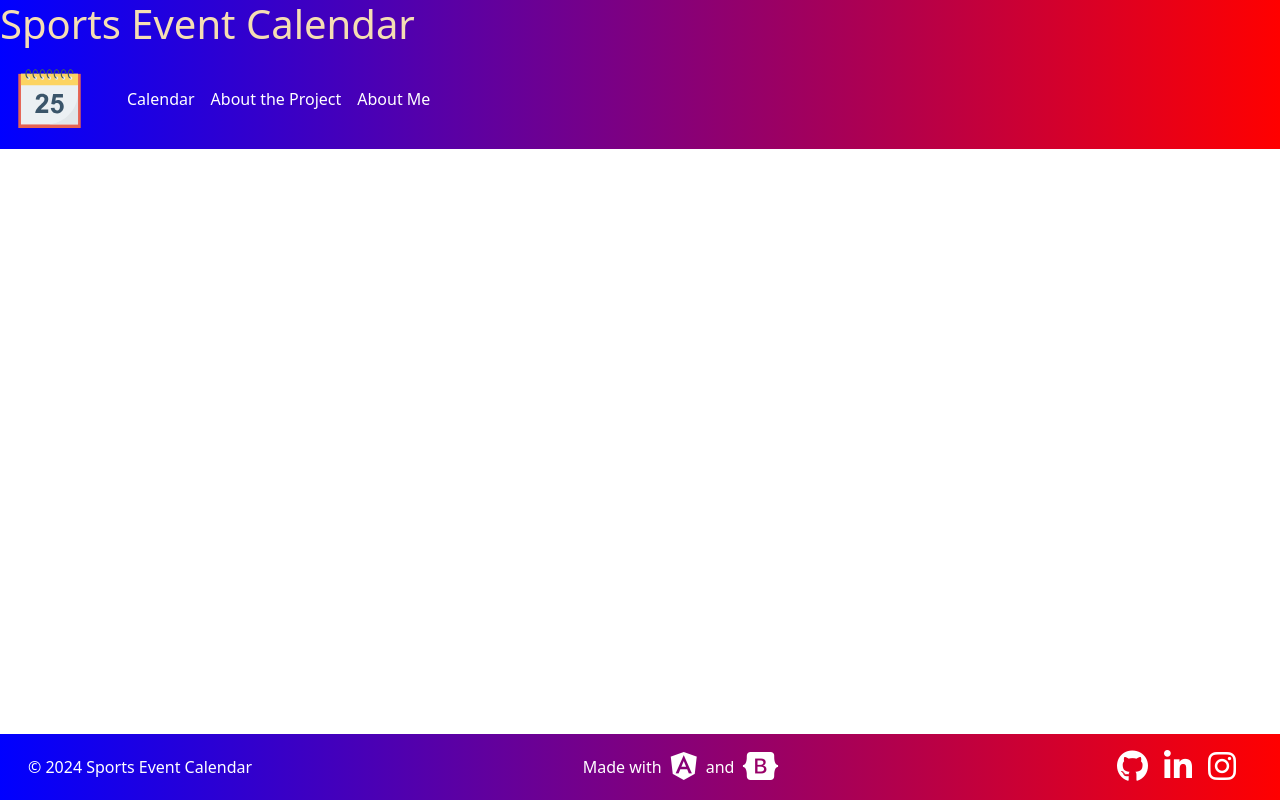
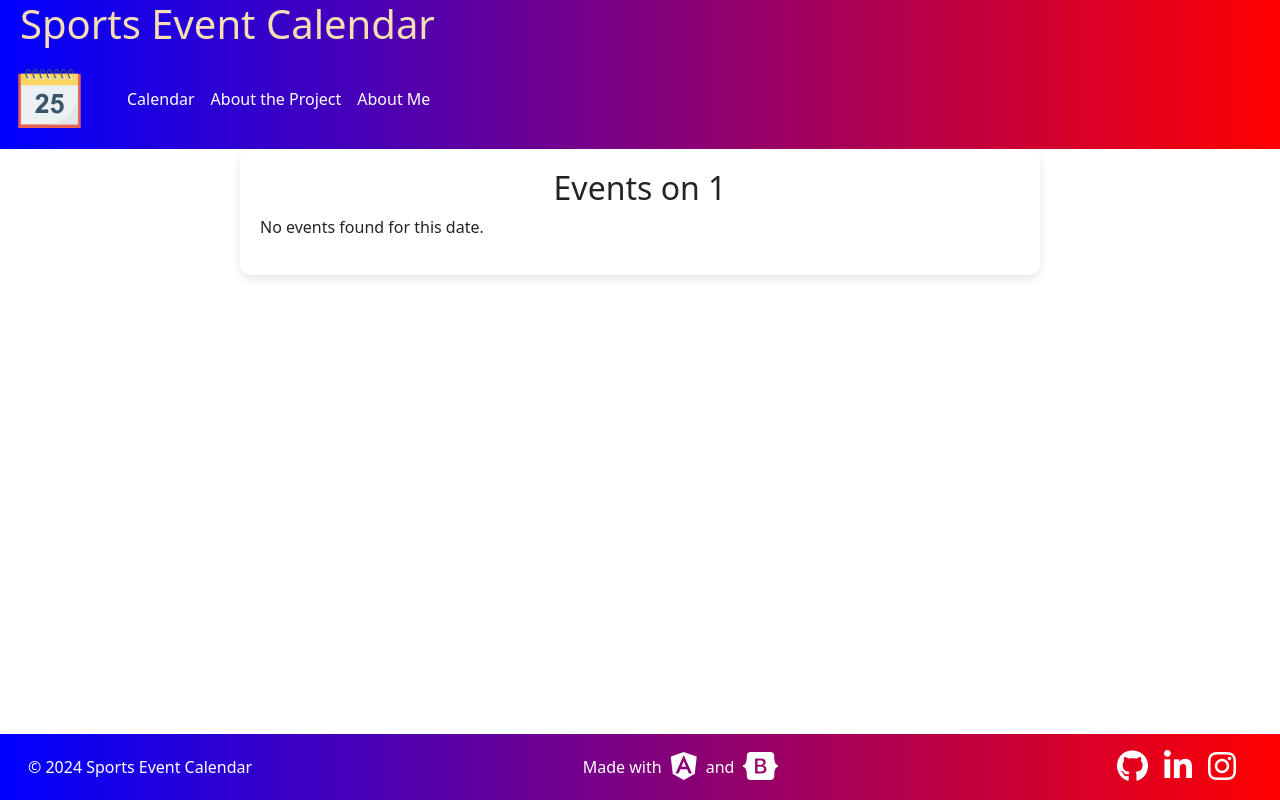
Before and after one commit to ddyankov28/sportsEventCalendar, an Angular app: page /events/1 in a window 1280 px wide. Before the commit this address led to /. Built offline with nearby package versions, Linux system fonts and the light colour scheme.

Commit message:
detail page for event works,must improve

```diff
--- a/src/app/app.component.html
+++ b/src/app/app.component.html
@@ -1,6 +1,6 @@
 <link rel="stylesheet" href="https://cdn.jsdelivr.net/npm/bootstrap-icons/font/bootstrap-icons.css">
 <link rel="stylesheet" href="https://cdnjs.cloudflare.com/ajax/libs/font-awesome/6.0.0-beta3/css/all.min.css">
-<h1 style="background:linear-gradient(to right, #0000ff, #ff0000);color:wheat"> {{ title }}</h1>
+<h1 style="background:linear-gradient(to right, #0000ff, #ff0000);color:wheat;padding-left:20px"> {{ title }}</h1>
 <app-header></app-header>
 <router-outlet></router-outlet>
 <app-footer></app-footer>
--- a/src/app/app.routes.ts
+++ b/src/app/app.routes.ts
@@ -2,9 +2,11 @@ import { Routes } from '@angular/router';
 import { AboutMeComponent } from './about-me/about-me.component';
 import { AboutProjectComponent } from './about-project/about-project.component';
 import { CalendarComponent } from './calendar/calendar.component';
+import { EventDetailsComponent } from './event-details/event-details.component';
 
 export const routes: Routes = [
     {path: 'about-me', component: AboutMeComponent},
     {path: 'about-project', component: AboutProjectComponent},
-    {path: '', component: CalendarComponent}
+    {path: '', component: CalendarComponent},
+    {path: 'events/:date', component: EventDetailsComponent}
 ];
--- a/src/app/calendar/calendar.component.html
+++ b/src/app/calendar/calendar.component.html
@@ -15,7 +15,12 @@
           <td *ngFor="let day of week" [ngClass]="{'current-day': isCurrentDay(day)}">
             <div class="day-cell">
               <span *ngIf="day">{{ day }}</span>
-              <span *ngIf="hasEvent(day)" class="event-marker"><i class="bi bi-calendar-check"></i></span>
+              <div *ngIf="hasEvent(day)" class="event-marker">
+                <!-- Displaying a single marker for the day -->
+                <span (click)="goToEventDetail(day)" class="event-icon">
+                  <i class="bi bi-calendar-check"></i>
+                </span>
+              </div>
             </div>
           </td>
         </tr>
--- a/src/app/calendar/calendar.component.scss
+++ b/src/app/calendar/calendar.component.scss
@@ -12,7 +12,7 @@
 
   th, td {
     padding: 10px;
-    border: 1px solid #ddd;
+    border: 1px solid black;
     width: 14%;
     height: 50px;
   }
@@ -52,10 +52,10 @@
 
   @media (max-width: 768px) {
     .event-marker {
-      top: 2px;  /* Adjust top position on smaller screens */
-      right: 2px; /* Adjust right position on smaller screens */
-      width: 8px; /* Smaller dot on smaller screens */
-      height: 8px; /* Smaller dot on smaller screens */
+      top: 2px;
+      right: 2px;
+      width: 8px;
+      height: 8px;
     }
   }
 
@@ -70,3 +70,7 @@
       opacity: 1;
     }
   }
+
+  .event-marker{
+    cursor: pointer;
+  }
--- a/src/app/calendar/calendar.component.ts
+++ b/src/app/calendar/calendar.component.ts
@@ -1,7 +1,16 @@
 import { Component , OnInit} from '@angular/core';
 import eventsData from '../../assets/sportData.json';
 import { CommonModule } from '@angular/common';
+import { Router } from '@angular/router';
 
+
+interface Event {
+  date: string;
+}
+
+interface EventsByDate {
+  [date: string]: Event[];
+}
 @Component({
   selector: 'app-calendar',
   standalone: true,
@@ -10,28 +19,29 @@ import { CommonModule } from '@angular/common';
   styleUrl: './calendar.component.scss'
 })
 
-export class CalendarComponent {
+
+export class CalendarComponent implements OnInit{
   currentMonth: string = '';
   currentYear: number = 0;
   displayedMonthIndex: number = 0;
   daysInMonth: number[] = [];
   firstDayOfMonth: number = 0;
   daysOfWeek: string[] = ['Mon', 'Tue', 'Wed', 'Thu', 'Fri', 'Sat', 'Sun'];
-  eventsByDate: { [key: number]: string[] } = {};
+  eventsByDate: EventsByDate = {};
+  selectedDate: string = '';
 
-  constructor() { }
+  constructor(private router: Router) { }
 
   ngOnInit(): void {
     const today = new Date();
     this.currentYear = today.getFullYear();
-    this.displayedMonthIndex = today.getMonth(); // Set initial displayed month index to current month
+    this.displayedMonthIndex = today.getMonth();
     this.generateCalendar();
     this.loadEvents();
   }
 
   loadEvents() {
     this.eventsByDate = {};
-
     eventsData.events.forEach(event => {
       const eventDate = new Date(event.date);
       if (eventDate.getFullYear() === this.currentYear && eventDate.getMonth() === this.displayedMonthIndex) {
@@ -39,21 +49,17 @@ export class CalendarComponent {
         if (!this.eventsByDate[day]) {
           this.eventsByDate[day] = [];
         }
-        const eventDetails = `${event.teams} vs ${event.eventType} at ${event.time}`;
-        this.eventsByDate[day].push(eventDetails);
+        this.eventsByDate[day].push({ date: event.date });
       }
     });
   }
 
+
+
   generateCalendar() {
-    // Update month and year display based on displayedMonthIndex and currentYear
     this.currentMonth = new Date(this.currentYear, this.displayedMonthIndex).toLocaleString('default', { month: 'long' });
-
-    // First day of the month (adjusted for Monday start)
     const firstDay = new Date(this.currentYear, this.displayedMonthIndex, 1);
     this.firstDayOfMonth = (firstDay.getDay() + 6) % 7;
-
-    // Calculate number of days in the displayed month
     const daysInCurrentMonth = new Date(this.currentYear, this.displayedMonthIndex + 1, 0).getDate();
     this.daysInMonth = Array.from({ length: daysInCurrentMonth }, (_, i) => i + 1);
   }
@@ -62,12 +68,10 @@ export class CalendarComponent {
     const weeks: number[][] = [];
     let week: number[] = [];
 
-    // Add empty cells to start the week on Monday
     for (let i = 0; i < this.firstDayOfMonth; i++) {
       week.push(0);
     }
 
-    // Add actual days of the month
     this.daysInMonth.forEach(day => {
       if (week.length === 7) {
         weeks.push(week);
@@ -84,10 +88,8 @@ export class CalendarComponent {
   }
 
   changeMonth(offset: number) {
-    // Adjust displayed month index and year based on the offset
     this.displayedMonthIndex += offset;
 
-    // Handle month overflow and underflow
     if (this.displayedMonthIndex < 0) {
       this.displayedMonthIndex = 11;
       this.currentYear -= 1;
@@ -100,9 +102,12 @@ export class CalendarComponent {
     this.generateCalendar();
 
   }
+
   hasEvent(day: number): boolean {
-    return this.eventsByDate[day] && this.eventsByDate[day].length > 0;
+    return this.eventsByDate[day]?.length > 0;
   }
+
+
   getEventDetails(day: number): string {
     return this.eventsByDate[day].join('\n');
   }
@@ -110,4 +115,12 @@ export class CalendarComponent {
     const today = new Date();
     return day === today.getDate() && this.displayedMonthIndex === today.getMonth() && this.currentYear === today.getFullYear();
   }
+
+  goToEventDetail(day: number): void {
+    const selectedDate = `${this.currentYear}-${(this.displayedMonthIndex + 1).toString().padStart(2, '0')}-${day.toString().padStart(2, '0')}`;
+    console.log('Navigating to:', selectedDate);
+    this.router.navigate(['/events', selectedDate]);
+  }
+
+
 }
--- /dev/null
+++ b/src/app/event-details/event-details.component.html
@@ -0,0 +1,29 @@
+<div class="event-details-container">
+  <h2 class="text-center">Events on {{ date }}</h2>
+
+  <!-- Loop through events for the selected date -->
+  <div *ngFor="let event of events" class="event-card">
+    <div class="event-banner">
+      <h3 class="event-title">{{ event.teams }} - {{ event.eventType }}</h3>
+    </div>
+
+    <div class="event-info">
+      <div class="event-date-time">
+        <p><i class="bi bi-calendar3"></i> Date: {{ event.date }}</p>
+        <p><i class="bi bi-clock"></i> Time: {{ event.time }}</p>
+      </div>
+
+      <div class="event-location">
+        <p><i class="bi bi-geo-alt"></i> Location: {{ event.location }}</p>
+      </div>
+
+      <div class="event-description">
+        <p><strong>Details:</strong> {{ event.time}}</p>
+      </div>
+    </div>
+  </div>
+
+  <div *ngIf="events.length === 0">
+    <p>No events found for this date.</p>
+  </div>
+</div>
--- /dev/null
+++ b/src/app/event-details/event-details.component.scss
@@ -0,0 +1,90 @@
+// Container styling
+.event-details-container {
+  max-width: 800px;
+  margin: 0 auto;
+  padding: 20px;
+  background: #fff;
+  box-shadow: 0 4px 10px rgba(0, 0, 0, 0.1);
+  border-radius: 10px;
+}
+
+// Banner with gradient background
+.event-banner {
+  background: linear-gradient(to right, blue, red);
+  padding: 20px;
+  border-radius: 8px 8px 0 0;
+  color: #fff;
+  text-align: center;
+
+  .event-title {
+    font-size: 2rem;
+    font-weight: bold;
+  }
+}
+
+// Info section styling
+.event-info {
+  padding: 20px;
+  display: flex;
+  flex-direction: column;
+  gap: 1rem;
+
+  // Date and time styling
+  .event-date-time,
+  .event-location {
+    font-size: 1.1rem;
+    display: flex;
+    align-items: center;
+    gap: 10px;
+
+    i {
+      font-size: 1.5rem;
+      color: blue;
+    }
+
+    p {
+      margin: 0;
+    }
+  }
+
+  // Description styling
+  .event-description {
+    padding: 10px 0;
+    line-height: 1.6;
+    font-size: 1.1rem;
+    color: black;
+  }
+}
+
+// Responsive styling for mobile devices
+@media (max-width: 600px) {
+  .event-details-container {
+    padding: 15px;
+  }
+
+  .event-banner .event-title {
+    font-size: 1.5rem;
+  }
+
+  .event-info {
+    font-size: 1rem;
+  }
+}
+.event-details-container {
+  animation: fadeIn 0.8s ease-in-out;
+
+  @keyframes fadeIn {
+    0% {
+      opacity: 0;
+      transform: translateY(20px);
+    }
+    100% {
+      opacity: 1;
+      transform: translateY(0);
+    }
+  }
+}
+
+.event-description:last-of-type{
+  margin-bottom: 100px;
+}
--- /dev/null
+++ b/src/app/event-details/event-details.component.ts
@@ -0,0 +1,42 @@
+import { Component, OnInit } from '@angular/core';
+import { ActivatedRoute } from '@angular/router';
+import eventsData from '../../assets/sportData.json';
+import { CommonModule } from '@angular/common';
+
+interface Event {
+  id: number;
+  date: string;
+  time: string;
+  teams: string;
+  eventType: string;
+  location: string;
+}
+
+@Component({
+  selector: 'app-event-details',
+  standalone: true,
+  imports: [CommonModule],
+  templateUrl: './event-details.component.html',
+  styleUrl: './event-details.component.scss'
+})
+export class EventDetailsComponent implements OnInit{
+  date: string = '';
+  events: Event[] = [];
+
+  constructor(private route: ActivatedRoute) { }
+
+  ngOnInit(): void {
+    const date = this.route.snapshot.paramMap.get('date');
+    console.log('dateFromParam', date);
+    if (date) {
+      this.date = date;
+      this.loadEventsForDate();
+    }
+  }
+
+  loadEventsForDate(): void {
+    this.events = eventsData.events.filter(event => event.date === this.date);
+    console.log('Filtered events:', this.events);
+  }
+
+}
--- a/src/assets/sportData.json
+++ b/src/assets/sportData.json
@@ -1,22 +1,44 @@
 {
   "events": [
     {
+      "id": 1,
       "date": "2024-11-18",
       "time": "18:30",
       "eventType": "Football",
-      "teams": "Salzburg vs. Sturm"
+      "teams": "Salzburg vs. Sturm",
+      "location": "Red Bull Arena"
     },
     {
+      "id": 2,
       "date": "2024-11-23",
       "time": "09:45",
       "eventType": "Ice Hockey",
-      "teams": "KAC vs. Capitals"
+      "teams": "KAC vs. Capitals",
+      "location": "Stadthalle"
     },
     {
+      "id": 3,
       "date": "2024-11-14",
       "time": "09:45",
       "eventType": "Basketball",
-      "teams": "Lakers vs. Celtics"
+      "teams": "Lakers vs. Celtics",
+      "location": "Staples Center"
+    },
+    {
+      "id": 4,
+      "date": "2024-11-14",
+      "time": "19:45",
+      "eventType": "Basketball",
+      "teams": "Warriors vs. Suns",
+      "location": "Chase Center"
+    },
+    {
+      "id": 5,
+      "date": "2024-11-14",
+      "time": "23:45",
+      "eventType": "Basketball",
+      "teams": "Heat vs. Bulls",
+      "location": "American Airlines Arena"
     }
   ]
 }
```
Also changed, not shown: src/app/footer/footer.component.scss (line endings or trailing spaces), 1 other file (tests, documents, lock files or other folders).
